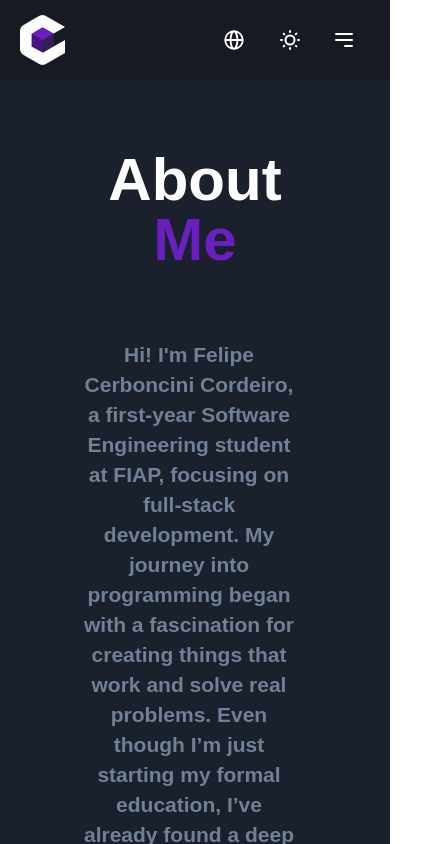
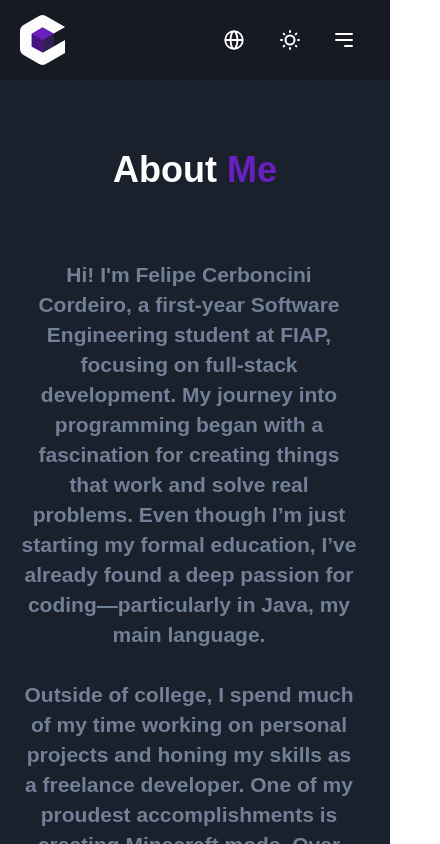
Before and after one commit to CerbonXD/Portfolio-WebSite, a React (Vite) app: page /about in a window 390 px wide. Shown: the top 844 px of the page, 440 px wide, since content can reach past the window. Built offline with nearby package versions, Linux system fonts and the light colour scheme; a web font is replaced by a local one; what i18next-xhr-backend would draw is missing.

Commit message:
Add responsiveness to About page

```diff
--- a/src/pages/About.jsx
+++ b/src/pages/About.jsx
@@ -3,7 +3,7 @@ import GitHubCalendar from "react-github-calendar";
 import {useTranslation} from "react-i18next";
 
 const svgSize = "90"
-const h1CenterCss = "text-6xl text-center my-[4.375rem]"
+const h1CenterCss = "text-4xl sm:text-6xl text-center my-[4.375rem]"
 const skillsCss = "flex justify-center flex-wrap gap-[3.125rem] max-w-6xl mx-auto"
 const coloredTextCss = "text-[#6A1FC0]"
 
@@ -34,7 +34,7 @@ const tools = [
 
 export default function About() {
     return (
-        <div className="px-20 mb-[4.375rem] max-w-[120rem] mx-auto">
+        <div className="px-5 lg:px-20 mb-[4.375rem] max-w-[120rem] mx-auto">
             <AboutMeSection/>
             <SkillsSection/>
             <ToolsSection/>
```
